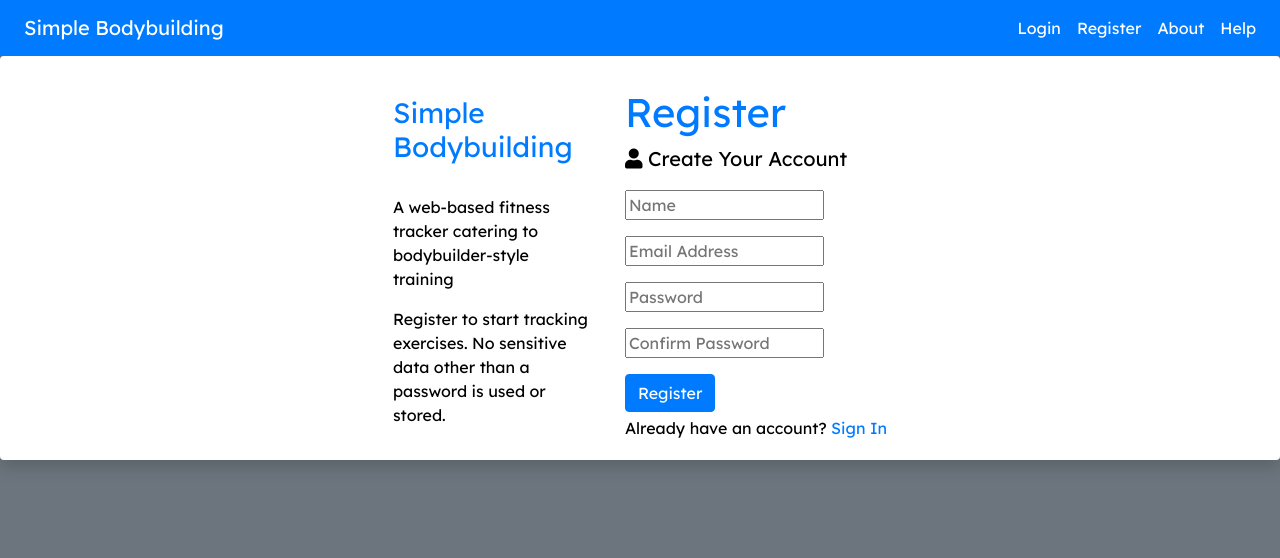
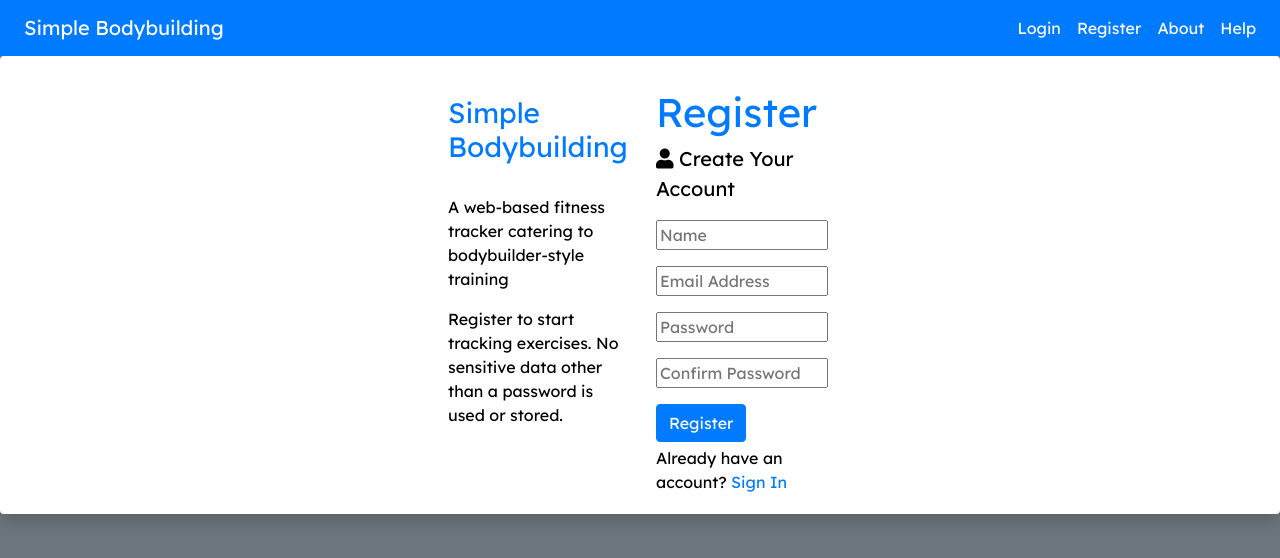
Before and after one commit to reidhansell/SimpleBB, a React (Create React App) app in the folder client/: page /register in a window 1280 px wide. Shown: the top 558 px of the page. Built offline with nearby package versions, Linux system fonts and the light colour scheme; no server answers.

Commit message:
Mobile fixes for login/register

```diff
--- a/client/src/components/auth/Login.js
+++ b/client/src/components/auth/Login.js
@@ -28,7 +28,7 @@ const Login = ({ login, isAuthenticated }) => {
 
   return (
     <div className="bg-white rounded shadow p-3 d-flex flex-row">
-      <div className="mt-3 mr-3 ml-a" style={{maxWidth: "25vh"}}>
+      <div className="mt-3 mr-3 ml-a" style={{maxWidth: "22vh"}}>
         <h3 className="text-primary mt-2">Simple Bodybuilding</h3>
         <br />
         <p>
@@ -38,7 +38,7 @@ const Login = ({ login, isAuthenticated }) => {
           Sign in to start tracking exercises. No sensitive data other than a password is used or stored.
         </p>
       </div>
-      <div className="mt-3 ml-3 mr-a">
+      <div className="mt-3 ml-3 mr-a" style={{ maxWidth: "22vh" }}>
         <h1 className="large text-primary">Login</h1>
         <p className="lead">
           <i className="fas fa-user" /> Sign Into Your Account
@@ -52,6 +52,7 @@ const Login = ({ login, isAuthenticated }) => {
               value={email}
               onChange={e => onChange(e)}
               required
+              size="17"
             />
           </div>
           <div className="form-group">
@@ -62,6 +63,7 @@ const Login = ({ login, isAuthenticated }) => {
               value={password}
               onChange={e => onChange(e)}
               minLength="6"
+              size="17"
             />
           </div>
           <input type="submit" className="btn btn-primary" value="Login" />
--- a/client/src/components/auth/Register.js
+++ b/client/src/components/auth/Register.js
@@ -35,18 +35,18 @@ const Register = ({ setAlert, register, isAuthenticated }) => {
 
   return (
     <div className="bg-white rounded shadow p-3 d-flex flex-row">
-      <div className="mt-3 mr-3 ml-a" style={{ maxWidth: "25vh" }}>
+      <div className="mt-3 mr-3 ml-a" style={{ maxWidth: "22vh" }}>
         <h3 className="text-primary mt-2">Simple Bodybuilding</h3>
         <br />
         <p>
           A web-based fitness tracker catering to bodybuilder-style training
         </p>
         <p>
-          Register to start tracking exercises. No sensitive data other than a password is used or
-          stored.
+          Register to start tracking exercises. No sensitive data other than a
+          password is used or stored.
         </p>
       </div>
-      <div className="mt-3 ml-3 mr-a">
+      <div className="mt-3 ml-3 mr-a" style={{ maxWidth: "22vh" }}>
         <h1 className="large text-primary">Register</h1>
         <p className="lead">
           <i className="fas fa-user" /> Create Your Account
@@ -59,6 +59,7 @@ const Register = ({ setAlert, register, isAuthenticated }) => {
               name="name"
               value={name}
               onChange={e => onChange(e)}
+              size="17"
             />
           </div>
           <div className="form-group">
@@ -68,6 +69,7 @@ const Register = ({ setAlert, register, isAuthenticated }) => {
               name="email"
               value={email}
               onChange={e => onChange(e)}
+              size="17"
             />
           </div>
           <div className="form-group">
@@ -77,6 +79,7 @@ const Register = ({ setAlert, register, isAuthenticated }) => {
               name="password"
               value={password}
               onChange={e => onChange(e)}
+              size="17"
             />
           </div>
           <div className="form-group">
@@ -86,6 +89,7 @@ const Register = ({ setAlert, register, isAuthenticated }) => {
               name="password2"
               value={password2}
               onChange={e => onChange(e)}
+              size="17"
             />
           </div>
           <input type="submit" className="btn btn-primary" value="Register" />
```
